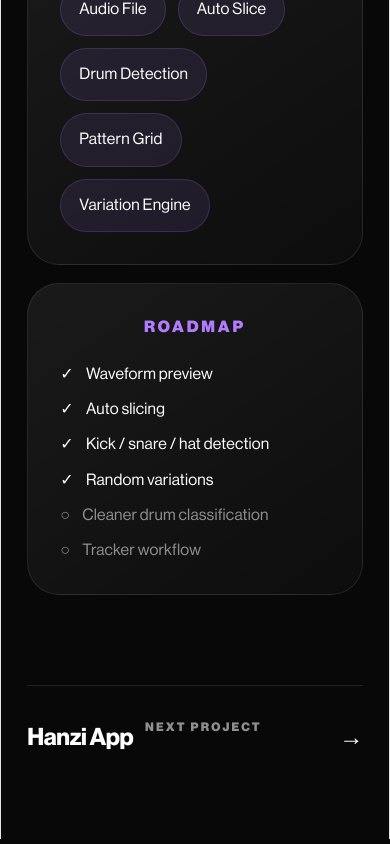
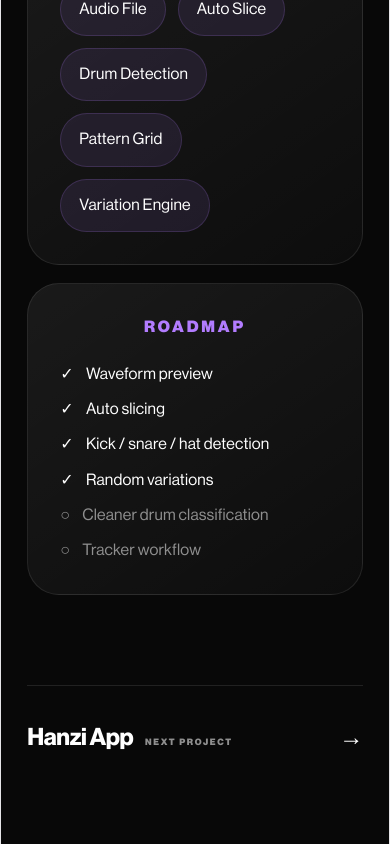
Before and after one commit to princessnvidia/PrincessNvidia, a React (Vite) app: page /projects/breakbeat-ai in a window 390 px wide. Shown: the part 2602-3446 px from the top of the page. Built offline with nearby package versions, Linux system fonts and the light colour scheme.

Commit message:
Text size 2

```diff
--- a/src/App.css
+++ b/src/App.css
@@ -911,8 +911,8 @@ body,
     color: #8f8f8f;
     text-transform: uppercase;
     letter-spacing: .18em;
-    margin-top: -10px;
-    font-size: 12px;
+    margin-top: 5px;
+    font-size: 9px;
     font-weight: 900;
 }
 }
```
